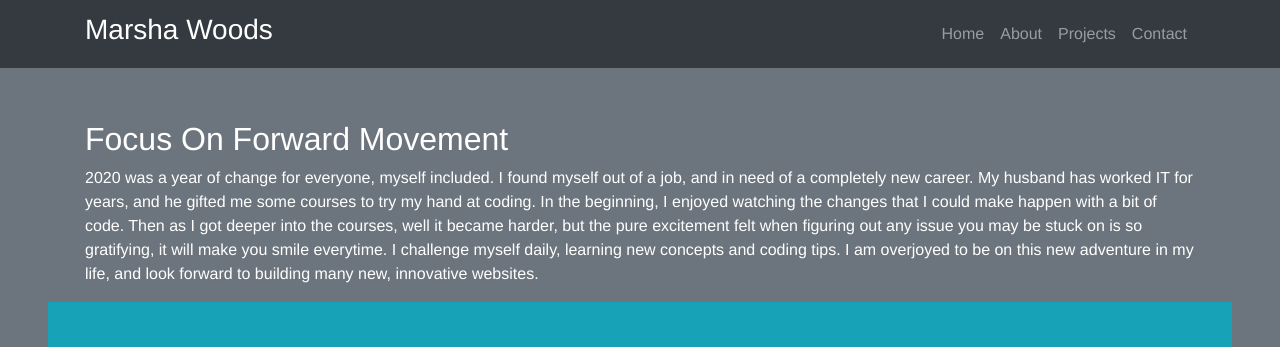
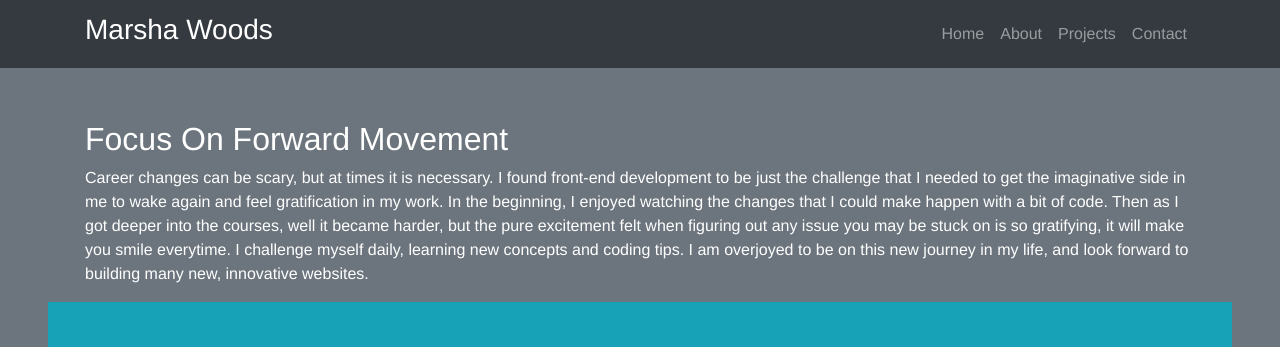
Before and after one commit to Marsha0527/Portfolio, a plain HTML site: page index.html/about.html in a window 1280 px wide. Shown: the top 347 px of the page. Drawn offline with nearby package versions, Linux system fonts and the light colour scheme; files that its build step writes are made by us from their sources.

Commit message:
changed the about paragraph

```diff
--- a/index.html/about.html
+++ b/index.html/about.html
@@ -49,14 +49,14 @@
             <div class="col">
                     <br>
                     <h2>Focus On Forward Movement</h2>
-                    <p> 2020 was a year of change for everyone, myself included.  I found myself out of a
-                      job, and in need of a completely new career.  My husband has worked IT for years,
-                       and he gifted me some courses to try my hand at coding.  In the beginning, I enjoyed
+                    <p> Career changes can be scary, but at times it is necessary.  I found front-end
+                        development to be just the challenge that I needed to get the imaginative side
+                        in me to wake again and feel gratification in my work.  In the beginning, I enjoyed
                         watching the changes that I could make happen with a bit of code.  Then as I got
                         deeper into the courses, well it became  harder, but the pure excitement felt when
                         figuring out any issue you may be stuck on is so gratifying, it will make you smile
                         everytime.  I challenge myself daily, learning new concepts and coding tips.  I am
-                        overjoyed to be on this new adventure in my life, and look forward to building many
+                        overjoyed to be on this new journey in my life, and look forward to building many
                         new, innovative websites.
                           </p>
             </div>
```
